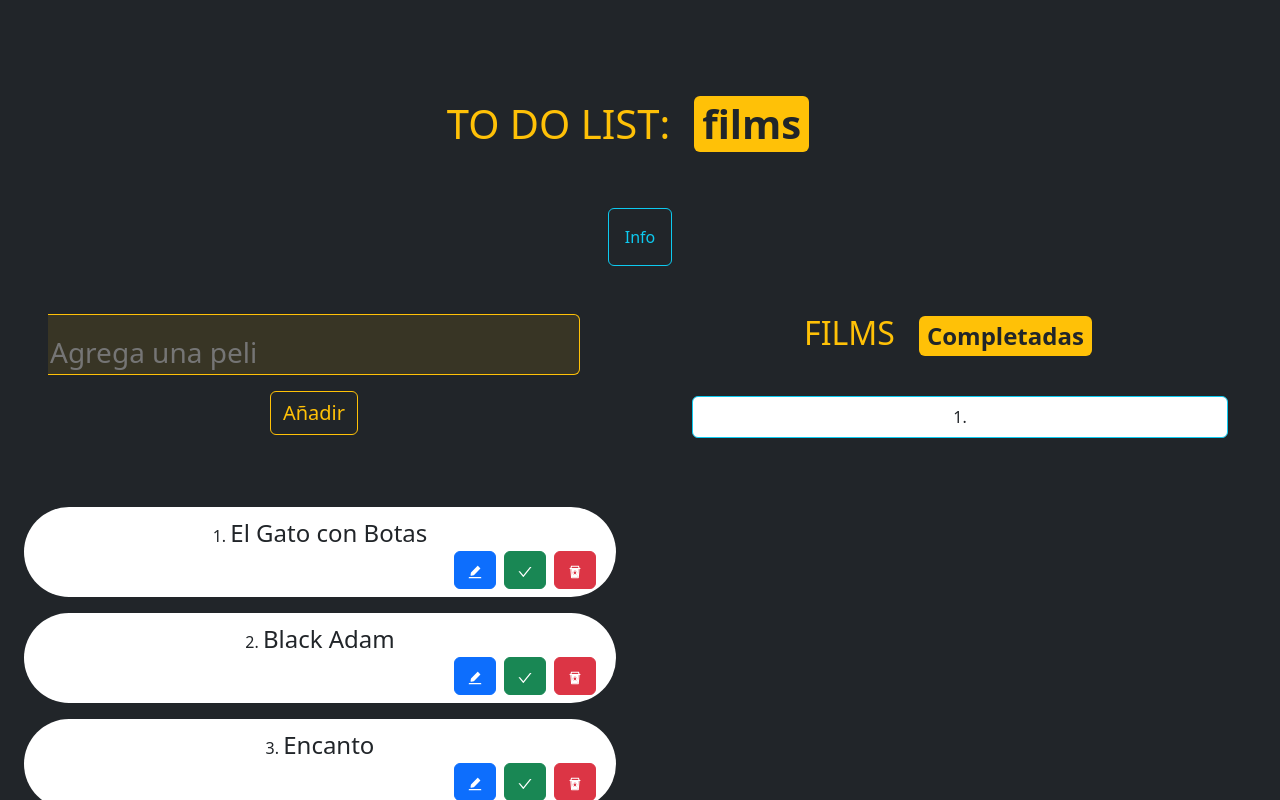
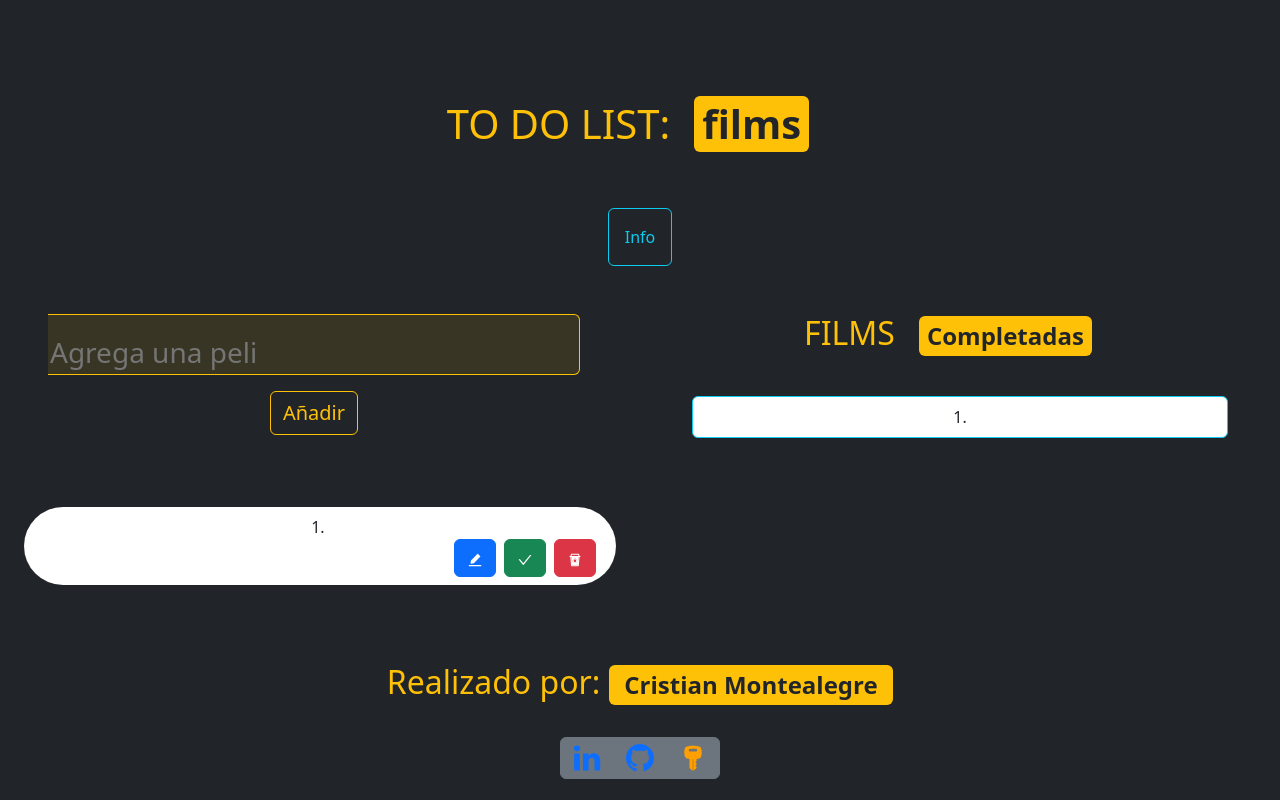
Before and after one commit to cgmontea98/bit08, a React (Create React App) app: page / in a window 1280 px wide. Both pictures are taken after a click on the button "Añadir". Shown: the top 800 px of the page. Built offline with nearby package versions, Linux system fonts and the light colour scheme.

Commit message:
funcionalidad de main y section

```diff
--- a/package.json
+++ b/package.json
@@ -11,7 +11,8 @@
     "react-icons": "^4.7.1",
     "react-scripts": "5.0.1",
     "sweetalert2": "^11.7.1",
-    "sweetalert2-react-content": "^5.0.7"
+    "sweetalert2-react-content": "^5.0.7",
+    "uuid": "^9.0.0"
   },
   "scripts": {
     "predeploy": "npm run build",
--- a/src/App.js
+++ b/src/App.js
@@ -6,8 +6,17 @@ import { Footer } from "./Components/Footer";
 import Container from "react-bootstrap/Container";
 import Row from "react-bootstrap/Row";
 import Col from "react-bootstrap/Col";
+import { useEffect, useState } from "react";
 
 function App() {
+  /*Parte de JS donde se reciben datos o lista de tareas que se le asignaran a los componentes*/
+  const [task, setTask] = useState({ id: null, name: "", completed: false });
+  const [tasks, setTasks] = useState([]);
+  /* vigilante de cambios asignados de objetos aplicados a funciones especificas. Cuando se da click en add agregara un arreglo por cada click*/
+  useEffect(() => {
+    console.log(tasks);
+  }, [tasks]);
+  /*Parte de HTML para que el navegador lea lo que hay aquí y se redenriza*/
   return (
     <>
       <Container fluid className="bg-dark py-5">
@@ -18,8 +27,13 @@ function App() {
         </Row>
         <Row>
           <Col>
-            <Main />
-            <Section />
+            <Main
+              task={task}
+              setTask={setTask}
+              tasks={tasks}
+              setTasks={setTasks}
+            />
+            <Section tasks={tasks} />
           </Col>
           <Col className="col-12 col-lg-6 col-md-6 col-sm-12">
             <Aside />
--- a/src/Components/Main.jsx
+++ b/src/Components/Main.jsx
@@ -3,8 +3,18 @@ import Container from "react-bootstrap/Container";
 import Row from "react-bootstrap/Row";
 import Col from "react-bootstrap/Col";
 import Button from "react-bootstrap/Button";
+import { v4 as uuidv4 } from "uuid";
 
-export const Main = () => {
+export const Main = ({ task, setTask, tasks, setTasks }) => {
+  /*Crear funciones JS*/
+  const handleInputFilm = (e) => {
+    setTask({ ...task, id: uuidv4(), name: e.target.value });
+  };
+
+  const handleAdd = () => {
+    setTasks([...tasks, task]);
+  };
+
   return (
     <>
       <Container className="text-center p-5">
@@ -14,8 +24,13 @@ export const Main = () => {
               type="text"
               className="d-flex pt-3 fs-3 col-12 bg-warning bg-opacity-10 border border-warning border-start-0 rounded-end"
               placeholder="Agrega una peli"
+              onChange={handleInputFilm}
             ></input>
-            <Button variant="outline-warning" className="fs-5 my-3">
+            <Button
+              variant="outline-warning"
+              className="fs-5 my-3"
+              onClick={handleAdd}
+            >
               Añadir
             </Button>
           </Col>
--- a/src/Components/Section.jsx
+++ b/src/Components/Section.jsx
@@ -4,56 +4,15 @@ import Row from "react-bootstrap/Row";
 import Col from "react-bootstrap/Col";
 import Button from "react-bootstrap/Button";
 import ListGroup from "react-bootstrap/ListGroup";
-import { AiFillEdit } from "react-icons/ai";
-import { AiOutlineCheck } from "react-icons/ai";
-import { AiTwotoneRest } from "react-icons/ai";
+import { AiFillEdit, AiOutlineCheck, AiTwotoneRest } from "react-icons/ai";
+import { v4 as uuidv4 } from "uuid";
 
-export const Section = () => {
-  return (
-    <>
-      <Container>
-        <Row>
-          <Col className="text-center">
-            <ListGroup as="ol" numbered>
-              <ListGroup.Item
-                as="li"
-                className="my-2 border border-0 rounded-pill"
-              >
-                <label className="fs-4">El Gato con Botas</label>
-                <div className="d-flex justify-content-end">
-                  <Button variant="primary mx-1">
-                    <AiFillEdit />
-                  </Button>
-                  <Button variant="success mx-1">
-                    <AiOutlineCheck />
-                  </Button>
-                  <Button variant="danger mx-1">
-                    <AiTwotoneRest />
-                  </Button>
-                </div>
-              </ListGroup.Item>
-              <ListGroup.Item
-                as="li"
-                className="my-2 border border-0 rounded-pill"
-              >
-                <label className="fs-4">Black Adam</label>
-                <div className="d-flex justify-content-end">
-                  <Button variant="primary mx-1">
-                    <AiFillEdit />
-                  </Button>
-                  <Button variant="success mx-1">
-                    <AiOutlineCheck />
-                  </Button>
-                  <Button variant="danger mx-1">
-                    <AiTwotoneRest />
-                  </Button>
-                </div>
-              </ListGroup.Item>
-              <ListGroup.Item
-                as="li"
-                className="my-2 border border-0 rounded-pill"
-              >
-                <label className="fs-4">Encanto</label>
+export const Section = ({ tasks }) => {
+  /*AQUI SE DEBE DE RENDERIZAR UNA LISTA O UN ARRAY*/
+  const elements = tasks.map((task) => (
+    <ListGroup as="ol" numbered key={task.id}>
+      <ListGroup.Item as="li" className="my-2 border border-0 rounded-pill">
+        <label className="fs-4">{task.name}</label>
         <div className="d-flex justify-content-end">
           <Button variant="primary mx-1">
             <AiFillEdit />
@@ -67,7 +26,13 @@ export const Section = () => {
         </div>
       </ListGroup.Item>
     </ListGroup>
-          </Col>
+  ));
+
+  return (
+    <>
+      <Container>
+        <Row>
+          <Col className="text-center">{elements}</Col>
         </Row>
       </Container>
     </>
```
Also changed, not shown: 1 other file (tests, documents, lock files or other folders). Lines whose indentation alone changed are shown as unchanged.
